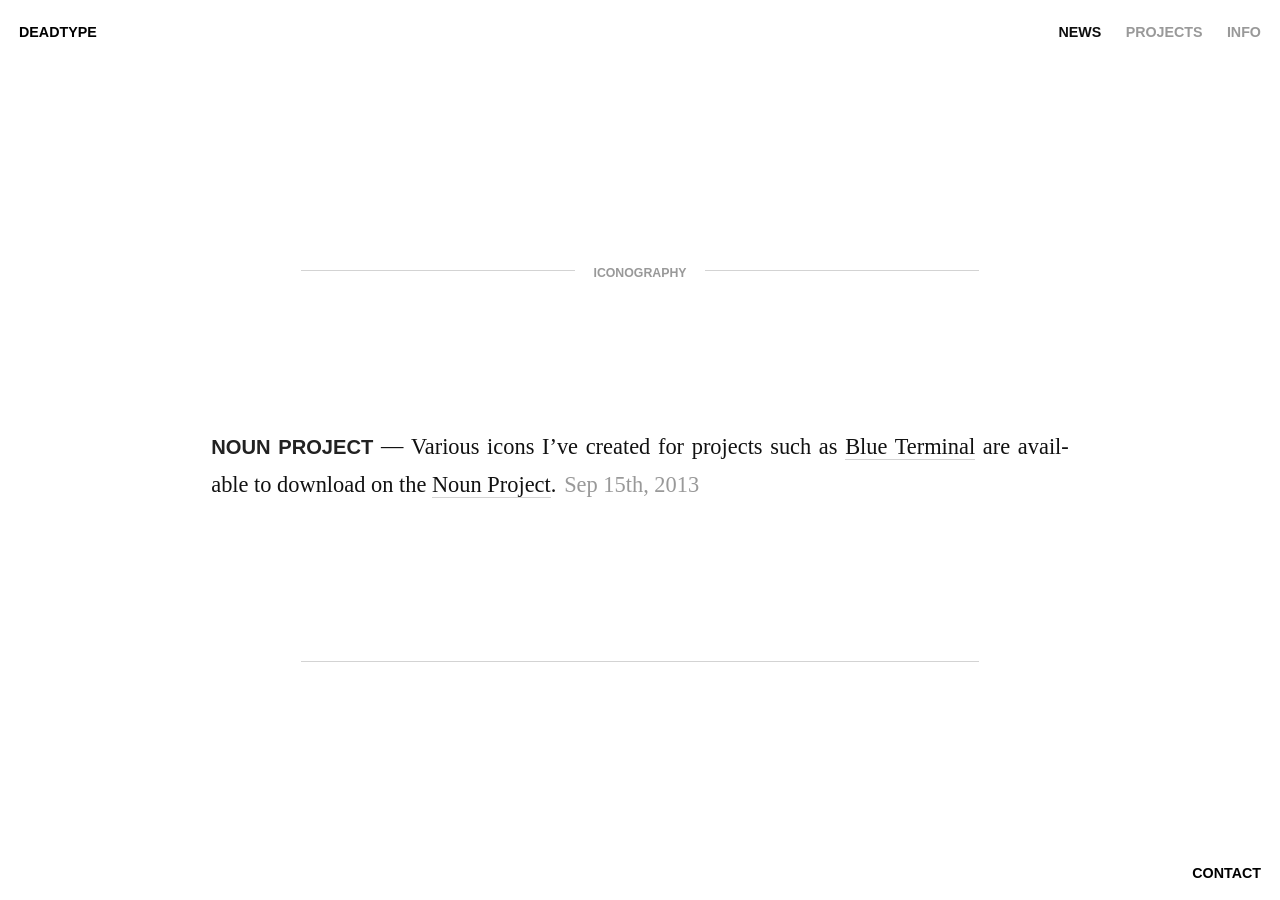
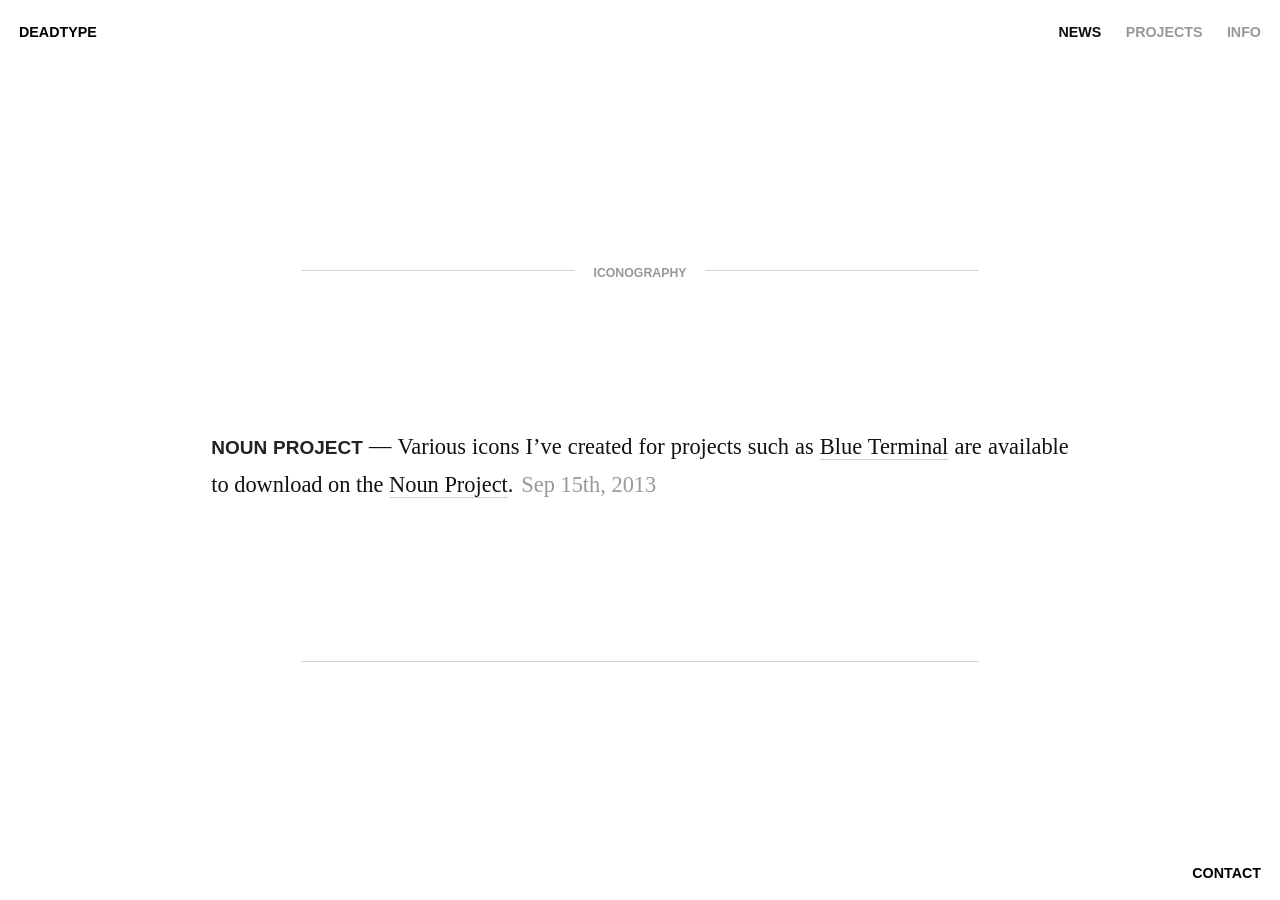
Before and after one commit to packaging-art/deadtype.github.io, a Jekyll site: the page built from _posts/feed/2013-06-08-Noun-Project.html, in a window 1280 px wide. Built offline with Jekyll 4.4.1, drawn with Linux system fonts in a browser that asks for light colours.

Commit message:
Text size adjust

```diff
--- a/css/style.css
+++ b/css/style.css
@@ -1206,10 +1206,6 @@
     font-size: 1.25em;
   }
 
-  h4 {
-    font-size: .9em;
-  }
-
   .intro_text {
     text-align: center;
   }
--- a/css/style.scss
+++ b/css/style.scss
@@ -1019,7 +1019,6 @@
   }
 
   h4 {
-    font-size: .9em;
   }
 
   .intro_text {
```
